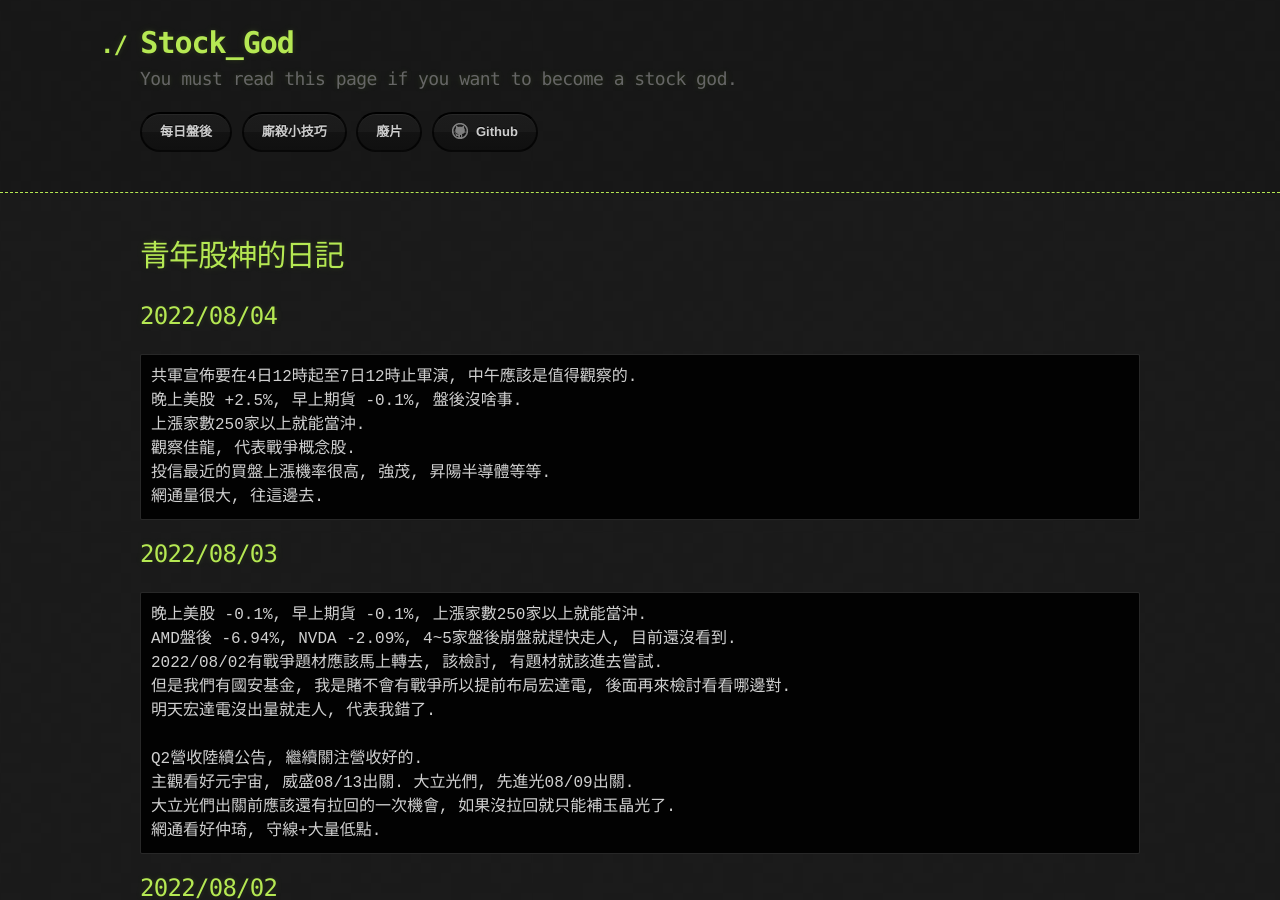
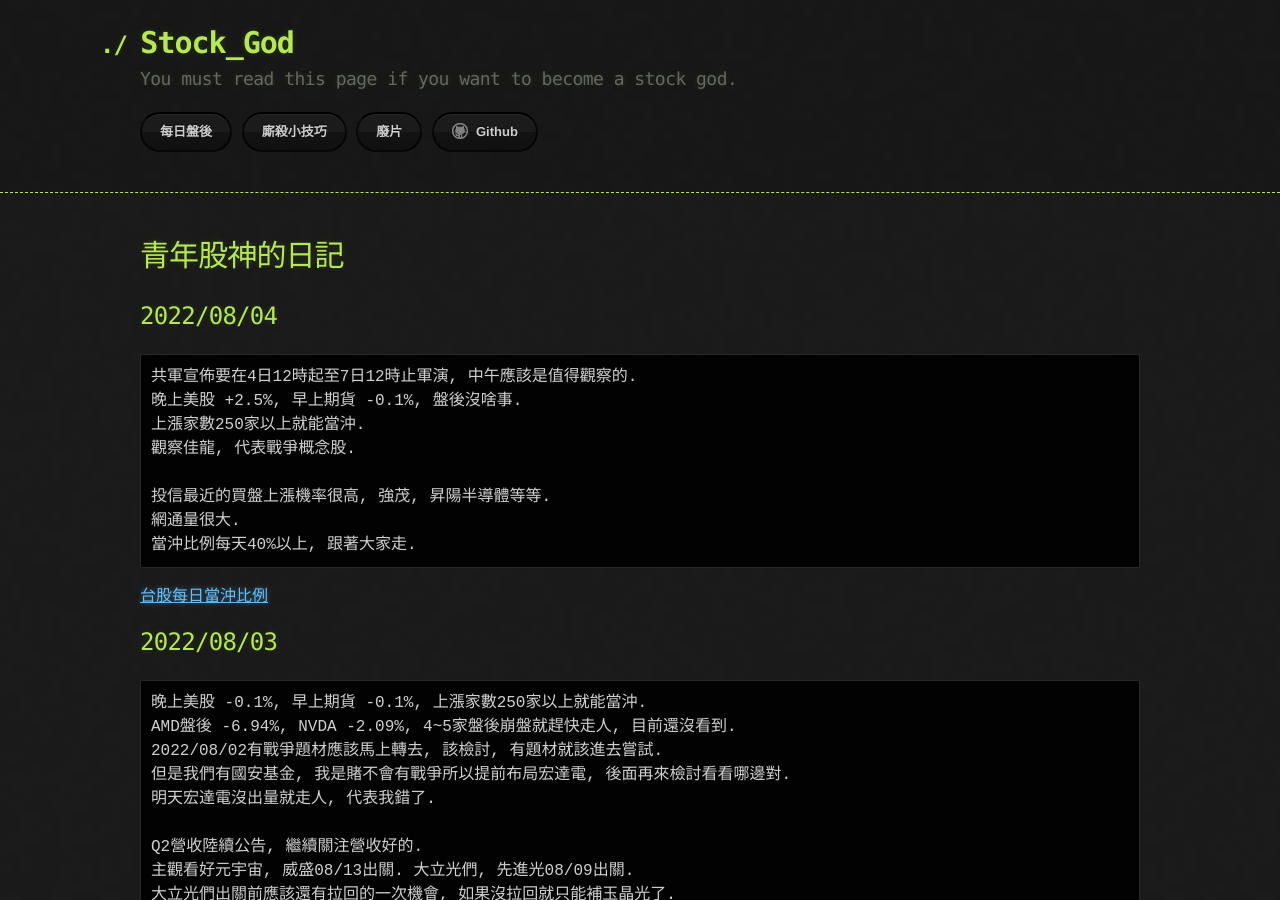
Before and after one commit to lepg5487/Stock_God, a Jekyll site: the page built from index.md, in a window 1280 px wide and 900 px high. Built offline with Jekyll 4.4.1, drawn with Linux system fonts in a browser that asks for light colours; our own code applies the rules of GitHub Pages for plain Markdown files.

Commit message:
Update index.md

````diff
--- a/index.md
+++ b/index.md
@@ -10,9 +10,12 @@ layout: testlayouts
 晚上美股 +2.5%, 早上期貨 -0.1%, 盤後沒啥事.
 上漲家數250家以上就能當沖.
 觀察佳龍, 代表戰爭概念股.
+
 投信最近的買盤上漲機率很高, 強茂, 昇陽半導體等等.
-網通量很大, 往這邊去.
-```
+網通量很大.
+當沖比例每天40%以上, 跟著大家走.
+```
+[台股每日當沖比例](https://www.twse.com.tw/zh/page/trading/exchange/TWTB4U2.html)
 
 ## 2022/08/03
 ```
````
